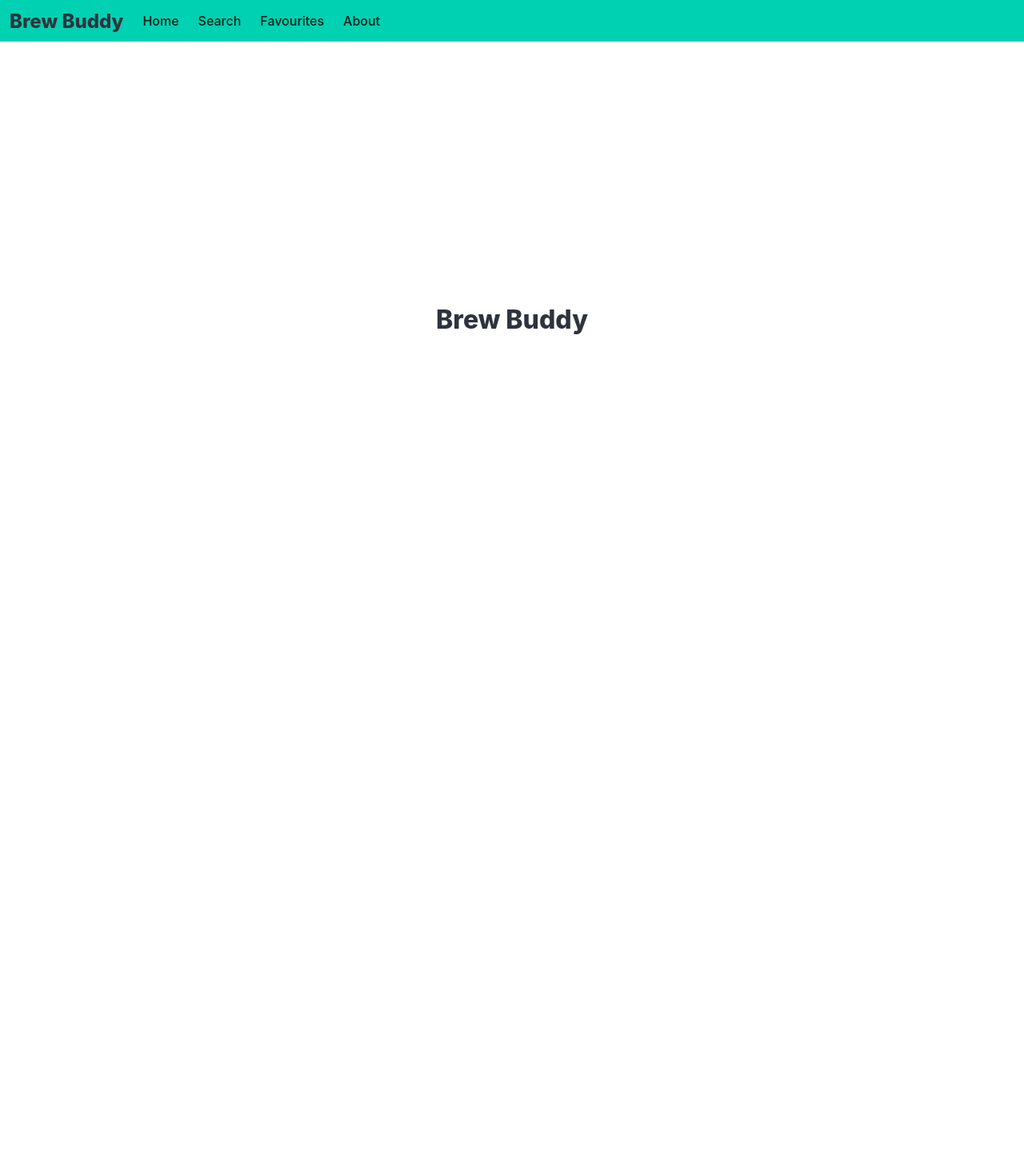
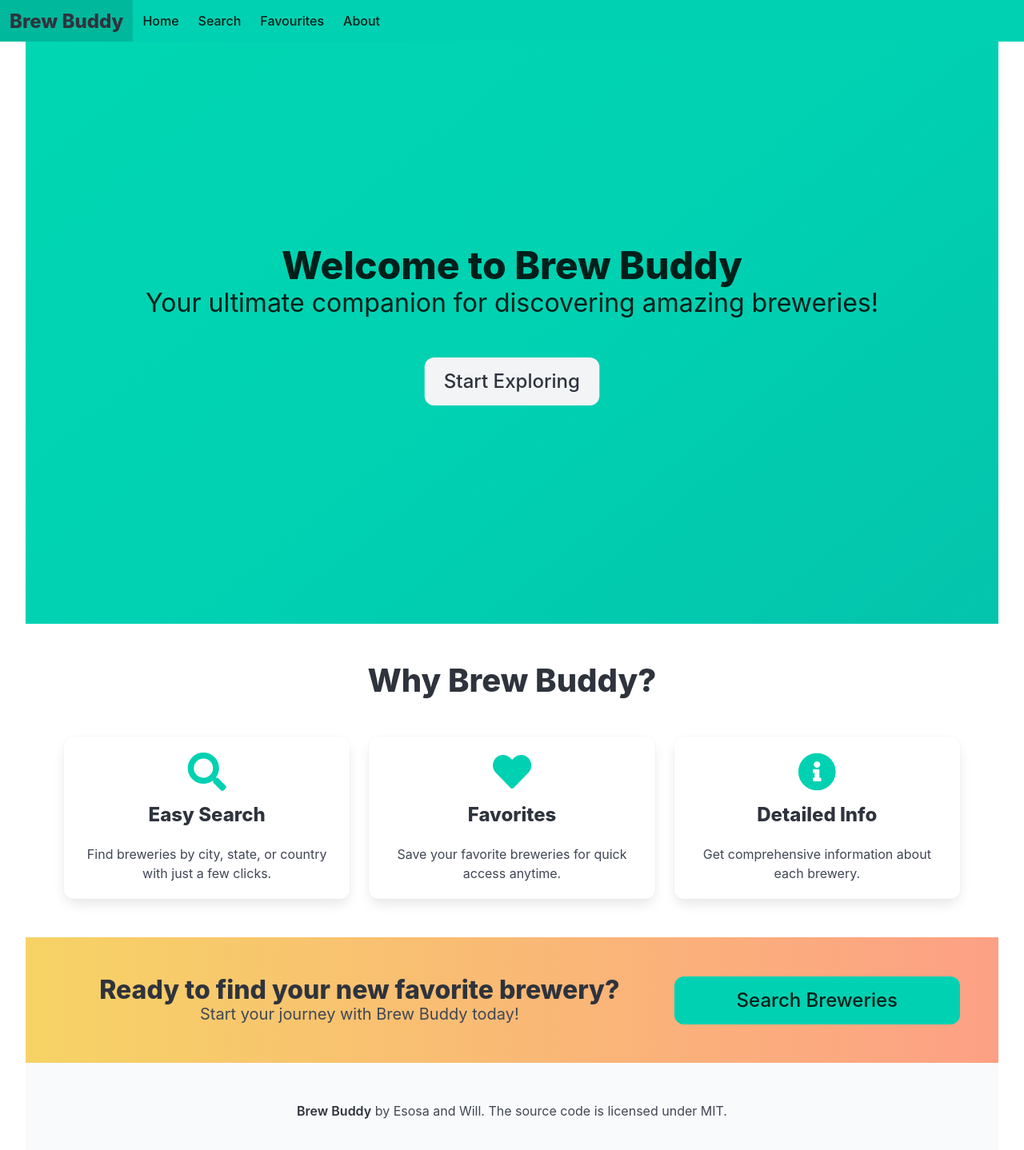
Before and after one commit to Esosa-web/BrewBuddy, a React (Vite) app: page / in a window 1280 px wide. Shown: the top 1438 px of the page at 80% size. Before the commit the page ends 800 px from the top, so only its background shows below. Built offline with nearby package versions, Linux system fonts and the light colour scheme.

Commit message:
home page styling + search results styling

```diff
--- a/index.html
+++ b/index.html
@@ -1,6 +1,7 @@
 <!doctype html>
 <html lang="en">
   <head>
+    <link rel="stylesheet" href="https://cdnjs.cloudflare.com/ajax/libs/font-awesome/5.15.3/css/all.min.css">
     <meta charset="UTF-8" />
     <link rel="icon" type="image/svg+xml" href="/vite.svg" />
     <meta name="viewport" content="width=device-width, initial-scale=1.0" />
--- a/src/App.jsx
+++ b/src/App.jsx
@@ -22,8 +22,7 @@ function App() {
   useEffect(() => {
     const savedFavourites = JSON.parse(localStorage.getItem('favourites')) || [];
     setFavourites(savedFavourites);
-  }, []);
-
+  }, [])
 
   useEffect(() => {
     localStorage.setItem('favourites', JSON.stringify(favourites));
--- a/src/components/Favourites.jsx
+++ b/src/components/Favourites.jsx
@@ -1,4 +1,5 @@
 import React from "react";
+
 
 function Favourites({ favourites, onRemoveFromFavourites }) {
   React.useEffect(() => {
@@ -18,7 +19,7 @@ function Favourites({ favourites, onRemoveFromFavourites }) {
               <div className="card">
                 <div className="card-content">
                   <div className="content">
-                    <h3 className="title is-5">{brewery.name}</h3>
+                    <h3 className="title is-5 brewery-name">{brewery.name}</h3>
                     <p><strong>Brewery Type:</strong> {brewery.brewery_type}</p>
                     <p><strong>City:</strong> {brewery.city}</p>
                     <p><strong>Country:</strong> {brewery.country}</p>
--- /dev/null
+++ b/src/components/Home.css
@@ -0,0 +1,122 @@
+/* Home.css */
+
+.home-container {
+    overflow-x: hidden;
+  }
+
+  /* Animated background */
+  .animated-bg {
+    background: linear-gradient(-45deg, #ee7752, #e73c7e, #23a6d5, #23d5ab);
+    background-size: 400% 400%;
+    animation: gradient 15s ease infinite;
+  }
+
+  @keyframes gradient {
+    0% {
+      background-position: 0% 50%;
+    }
+    50% {
+      background-position: 100% 50%;
+    }
+    100% {
+      background-position: 0% 50%;
+    }
+  }
+
+  /* Fade in animations */
+  .fade-in {
+    opacity: 0;
+    animation: fadeIn 1s ease-in forwards;
+  }
+
+  .fade-in-delay {
+    opacity: 0;
+    animation: fadeIn 1s ease-in forwards;
+    animation-delay: 0.5s;
+  }
+
+  @keyframes fadeIn {
+    from { opacity: 0; }
+    to { opacity: 1; }
+  }
+
+  /* Pulse button animation */
+  .pulse-button {
+    animation: pulse 2s infinite;
+  }
+
+  @keyframes pulse {
+    0% {
+      transform: scale(1);
+    }
+    50% {
+      transform: scale(1.05);
+    }
+    100% {
+      transform: scale(1);
+    }
+  }
+
+  /* Slide in animations */
+  .slide-in {
+    opacity: 0;
+    transform: translateY(50px);
+    animation: slideIn 1s ease-out forwards;
+  }
+
+  .slide-in-left {
+    opacity: 0;
+    transform: translateX(-50px);
+    animation: slideIn 1s ease-out forwards;
+  }
+
+  .slide-in-right {
+    opacity: 0;
+    transform: translateX(50px);
+    animation: slideIn 1s ease-out forwards;
+  }
+
+  @keyframes slideIn {
+    to {
+      opacity: 1;
+      transform: translateX(0);
+    }
+  }
+
+  /* Fade in up animation for feature boxes */
+  .fade-in-up {
+    opacity: 0;
+    transform: translateY(20px);
+    animation: fadeInUp 0.6s ease-out forwards;
+  }
+
+  @keyframes fadeInUp {
+    to {
+      opacity: 1;
+      transform: translateY(0);
+    }
+  }
+
+  /* Hover effect for feature boxes */
+  .feature-box {
+    transition: all 0.3s ease;
+  }
+
+  .feature-box:hover {
+    transform: translateY(-5px);
+    box-shadow: 0 5px 15px rgba(0,0,0,0.1);
+  }
+
+  /* Hover grow effect for CTA button */
+  .hover-grow {
+    transition: all 0.3s ease;
+  }
+
+  .hover-grow:hover {
+    transform: scale(1.05);
+  }
+
+  /* Custom styling for CTA section */
+  .cta-section {
+    background: linear-gradient(to right, #f6d365, #fda085);
+  }
--- a/src/components/Home.jsx
+++ b/src/components/Home.jsx
@@ -1,16 +1,92 @@
-import React from "react"
+import React from "react";
+import { Link } from "react-router-dom";
+import "./Home.css";
 
 function Home() {
-  React.useEffect(() => {
-    console.log("The Home Page has mounted")
-  }, [])
+  return (
+    <div className="home-container">
+      {/* Hero Section */}
+      <section className="hero is-primary is-bold is-fullheight-with-navbar animated-bg">
+        <div className="hero-body">
+          <div className="container">
+            <h1 className="title is-1 has-text-centered fade-in">
+              Welcome to Brew Buddy
+            </h1>
+            <h2 className="subtitle is-3 has-text-centered fade-in-delay">
+              Your ultimate companion for discovering amazing breweries!
+            </h2>
+            <div className="buttons is-centered mt-6">
+              <Link to="/search" className="button is-light is-large pulse-button">
+                Start Exploring
+              </Link>
+            </div>
+          </div>
+        </div>
+      </section>
 
-  return (
-    <section className="home-section">
-          <p className="title">Brew Buddy</p>
+      {/* Features Section */}
+      <section className="section">
+        <div className="container">
+          <h2 className="title is-2 has-text-centered mb-6 slide-in">Why Brew Buddy?</h2>
+          <div className="columns is-multiline">
+            <div className="column is-4 fade-in-up">
+              <div className="box has-text-centered feature-box">
+                <span className="icon is-large has-text-primary">
+                  <i className="fas fa-search fa-3x"></i>
+                </span>
+                <h3 className="title is-4 mt-4">Easy Search</h3>
+                <p>Find breweries by city, state, or country with just a few clicks.</p>
+              </div>
+            </div>
+            <div className="column is-4 fade-in-up" style={{animationDelay: '0.2s'}}>
+              <div className="box has-text-centered feature-box">
+                <span className="icon is-large has-text-primary">
+                  <i className="fas fa-heart fa-3x"></i>
+                </span>
+                <h3 className="title is-4 mt-4">Favorites</h3>
+                <p>Save your favorite breweries for quick access anytime.</p>
+              </div>
+            </div>
+            <div className="column is-4 fade-in-up" style={{animationDelay: '0.4s'}}>
+              <div className="box has-text-centered feature-box">
+                <span className="icon is-large has-text-primary">
+                  <i className="fas fa-info-circle fa-3x"></i>
+                </span>
+                <h3 className="title is-4 mt-4">Detailed Info</h3>
+                <p>Get comprehensive information about each brewery.</p>
+              </div>
+            </div>
+          </div>
+        </div>
+      </section>
 
-    </section>
-  )
+      {/* Call to Action */}
+      <section className="section has-background-light cta-section">
+        <div className="container">
+          <div className="columns is-vcentered">
+            <div className="column is-8 slide-in-left">
+              <h2 className="title is-3">Ready to find your new favorite brewery?</h2>
+              <p className="subtitle is-5">Start your journey with Brew Buddy today!</p>
+            </div>
+            <div className="column is-4 slide-in-right">
+              <Link to="/search" className="button is-primary is-large is-fullwidth hover-grow">
+                Search Breweries
+              </Link>
+            </div>
+          </div>
+        </div>
+      </section>
+
+      {/* Footer */}
+      <footer className="footer">
+        <div className="content has-text-centered">
+          <p>
+            <strong>Brew Buddy</strong> by Esosa and Will. The source code is licensed under MIT.
+          </p>
+        </div>
+      </footer>
+    </div>
+  );
 }
 
-export default Home
+export default Home;
--- a/src/components/Navbar.jsx
+++ b/src/components/Navbar.jsx
@@ -1,7 +1,13 @@
-import React from 'react';
+import React, { useState } from 'react';
 import { Link } from 'react-router-dom';
 
 function Navbar() {
+  const [isActive, setIsActive] = useState(false);
+
+  const toggleNavbar = () => {
+    setIsActive(!isActive);
+  };
+
   return (
     <nav className="navbar is-primary is-fixed-top" role="navigation" aria-label="main navigation">
       <div className="navbar-brand">
@@ -11,10 +17,11 @@ function Navbar() {
 
         <a
           role="button"
-          className="navbar-burger"
+          className={`navbar-burger ${isActive ? 'is-active' : ''}`}
           aria-label="menu"
-          aria-expanded="false"
+          aria-expanded={isActive ? 'true' : 'false'}
           data-target="navbarBasic"
+          onClick={toggleNavbar}
         >
           <span aria-hidden="true"></span>
           <span aria-hidden="true"></span>
@@ -22,7 +29,7 @@ function Navbar() {
         </a>
       </div>
 
-      <div id="navbarBasic" className="navbar-menu">
+      <div id="navbarBasic" className={`navbar-menu ${isActive ? 'is-active' : ''}`}>
         <div className="navbar-start">
           <Link to="/" className="navbar-item">
             Home
--- a/src/components/Search.jsx
+++ b/src/components/Search.jsx
@@ -87,19 +87,23 @@ function Search({ onSearch, breweries, hasSearched, onAddToFavourites }) {
       <div className="mt-5">
         {hasSearched && breweries.length === 0 && <p>No breweries found.</p>}
         {breweries.length > 0 && (
-          <ul>
+          <div className="columns is-multiline">
             {breweries.map((brewery) => (
-              <li key={brewery.id} className="box mb-3">
-                <p><strong>Name:</strong> {brewery.name}</p>
+              <div key={brewery.id} className="column is-one-third">
+                <div className="card">
+                  <div className="card-content">
+                    <h3 className="title is-5">{brewery.name}</h3>
                     <p><strong>Brewery Type:</strong> {brewery.brewery_type}</p>
                     <p><strong>City:</strong> {brewery.city}</p>
                     <p><strong>Country:</strong> {brewery.country}</p>
                     <p><strong>Phone Number:</strong> {brewery.phone}</p>
                     <p><strong>Website:</strong> <a href={brewery.website_url} target="_blank" rel="noopener noreferrer">{brewery.website_url}</a></p>
                     <button className="button is-danger mt-2" onClick={() => onAddToFavourites(brewery)}>Save to Favourites</button>
-              </li>
+                  </div>
+                </div>
+              </div>
             ))}
-          </ul>
+          </div>
         )}
       </div>
     </div>
```
Also changed, not shown: src/components/Search.css (added). Lines whose indentation alone changed are shown as unchanged.
